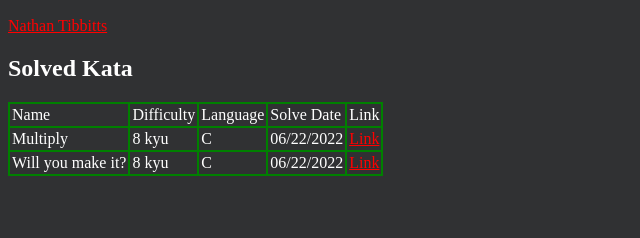
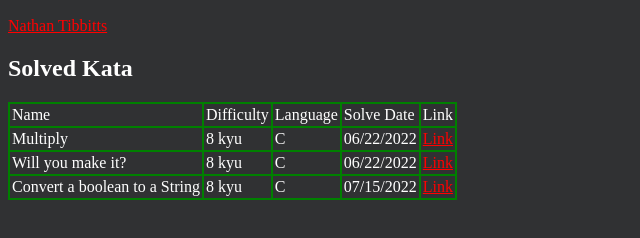
Before and after one commit to nathantibbitts/nathant.github.io, a plain HTML site: page index.html in a window 1280 px wide. Shown: the part 110-348 px from the top of the page, without its empty margins (0-640 px from the left). Drawn offline with Linux system fonts and the light colour scheme.

Commit message:
updated index with newest challenge

```diff
--- a/index.html
+++ b/index.html
@@ -32,6 +32,13 @@
 <td>06/22/2022</td>
 <td><a href="https://www.codewars.com/kata/5861d28f124b35723e00005e">Link</td>
 </tr>
+  <tr>
+<td>Convert a boolean to a String</td>
+<td>8 kyu</td>
+<td>C</td>
+<td>07/15/2022</td>
+<td><a href="https://www.codewars.com/kata/50654ddff44f800200000004">Link</td>
+  </tr>
 </table>
 </body>
 </html>
```
